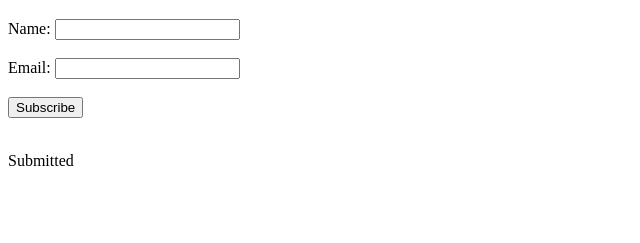
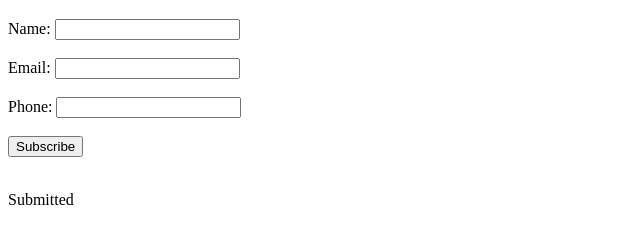
Before and after one commit to pedroponciano/segment, a plain HTML site: page index.html in a window 1280 px wide. Both pictures are taken after a click on the button "Subscribe". Shown: the part 61-304 px from the top of the page, without its empty margins (0-640 px from the left). Drawn offline with Linux system fonts and the light colour scheme.

Commit message:
Update index.html

```diff
--- a/index.html
+++ b/index.html
@@ -18,7 +18,8 @@ function trackNewsletterSubscribed() {
 
     var properties = {
         email: document.getElementById("email-input").value,
-        name: document.getElementById("name-input").value
+        name: document.getElementById("name-input").value,
+        phone: document.getElementById("phone-input").value
 
     }
     analytics.track("Newsletter subscribed", properties)
@@ -36,6 +37,8 @@ function trackNewsletterSubscribed() {
     <input type="text" id="name-input"> <br><br>
     <label for="email-input">Email:</label>
     <input type="text" id="email-input"> <br><br>
+    <label for="phone-input">Phone:</label>
+    <input type="text" id="phone-input"> <br><br>
     <button type="button" onclick="trackNewsletterSubscribed()">Subscribe</button>
 </form>
 <br>
```
